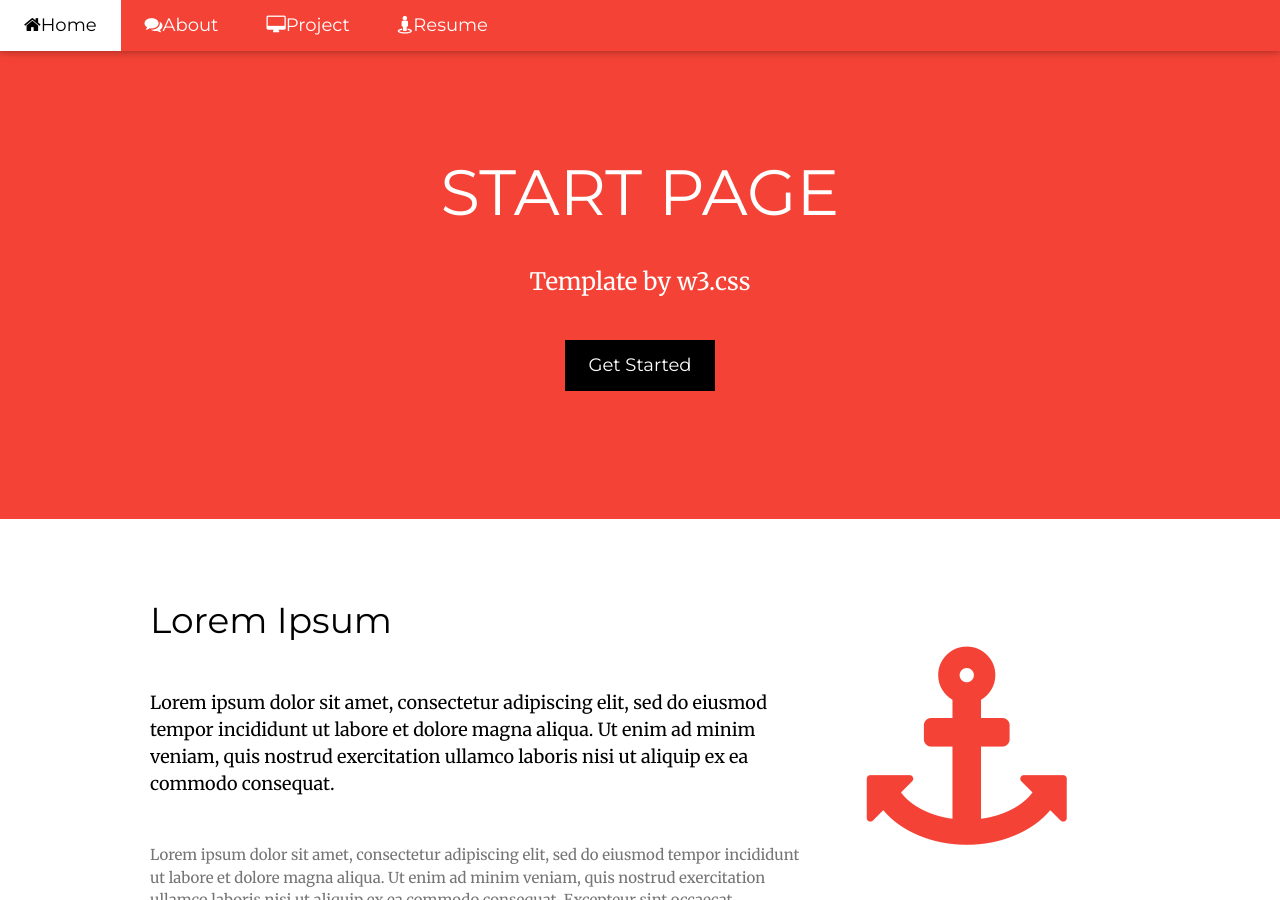
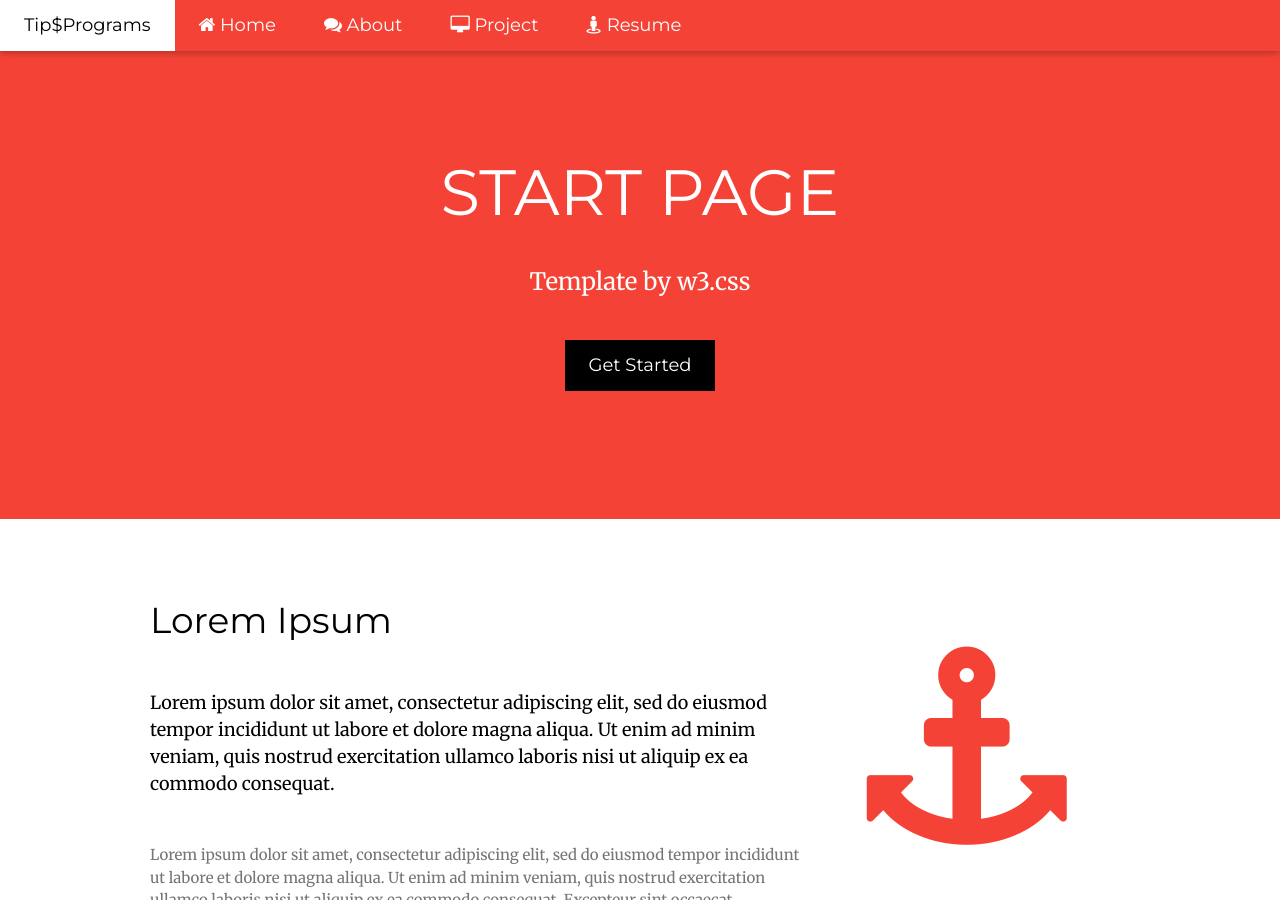
Before and after one commit to tip4programs/tip4programs.github.io, a Jekyll site: the page built from index.html, in a window 1280 px wide and 900 px high. Built offline with Jekyll 4.4.1, drawn with Linux system fonts in a browser that asks for light colours.

Commit message:
Update navbar.html

```diff
--- a/_includes/navbar.html
+++ b/_includes/navbar.html
@@ -1,9 +1,9 @@
 <div class="w3-top">
   <div class="w3-bar w3-red w3-card w3-left-align w3-large">
     <a class="w3-bar-item w3-button w3-hide-medium w3-hide-large w3-right w3-padding-large w3-hover-white w3-large w3-red" href="javascript:void(0);" onclick="myFunction()" title="Toggle Navigation Menu"><i class="fa fa-bars"></i></a>
-    <span class="w3-bar-item w3-button w3-hide-medium w3-hide-large w3-left w3-padding-large w3-hover-white w3-large w3-red">{{ site.title }}</span>
+    <a href="{{ site.url }}{{ site.baseurl }}" class="w3-bar-item w3-button w3-hide-small w3-padding-large w3-hover-white">Tip$Programs</a>
     {% for y in site.data.navbar %}
-    <a href="{{ y.url }}" class="w3-bar-item w3-button w3-hide-small w3-padding-large w3-hover-white"><i class="fa {{ y.icon }}"></i>{{ y.link }}</a>
+    <a href="{{ y.url }}" class="w3-bar-item w3-button w3-hide-small w3-padding-large w3-hover-white"><i class="fa {{ y.icon }}"></i> {{ y.link }}</a>
     {% endfor %}
   </div>
 
```
